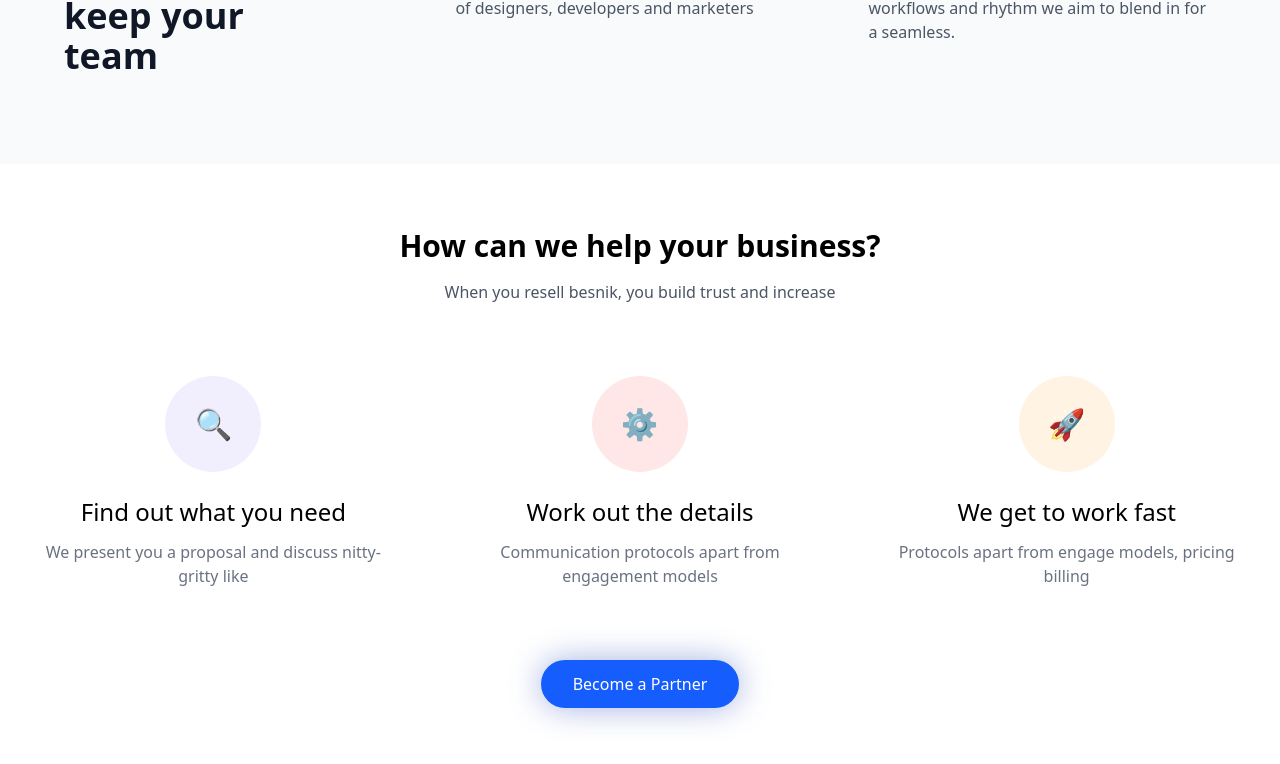
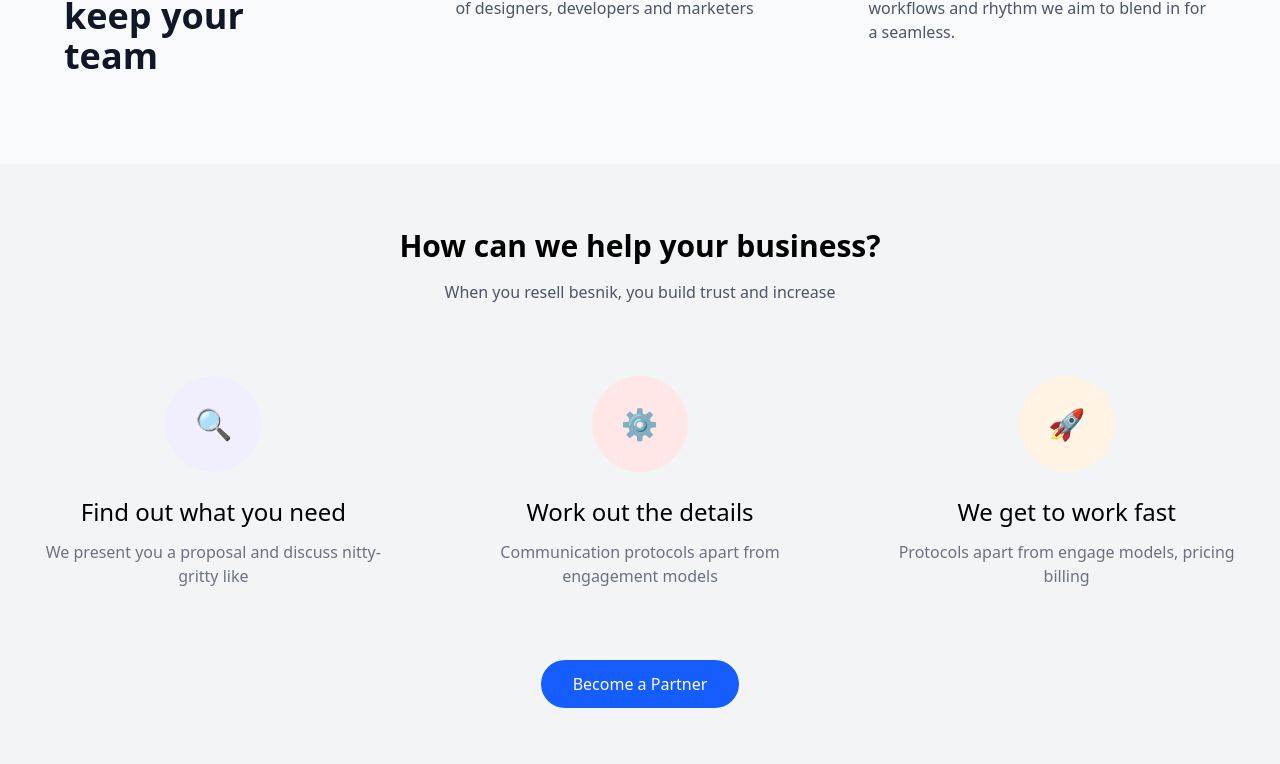
Before and after one commit to shahriar2880/startup-agency, a React (Vite) app: page / in a window 1280 px wide. Shown: the part 1255-2019 px from the top of the page. Built offline with nearby package versions, Linux system fonts and the light colour scheme.

Commit message:
complete features section

```diff
--- a/src/components/features/FeaturesSection.jsx
+++ b/src/components/features/FeaturesSection.jsx
@@ -19,7 +19,7 @@ const FeaturesSection = () => {
     },
   ];
   return (
-    <section className="max-w-7xl mx-auto px-4 py-16">
+    <section className="max-w-7xl mx-auto px-4 py-16 bg-gray-100" id="about">
       <div className="text-center mb-12">
         <h2 className="text-3xl font-bold mb-4">
           How can we help your business?
```
